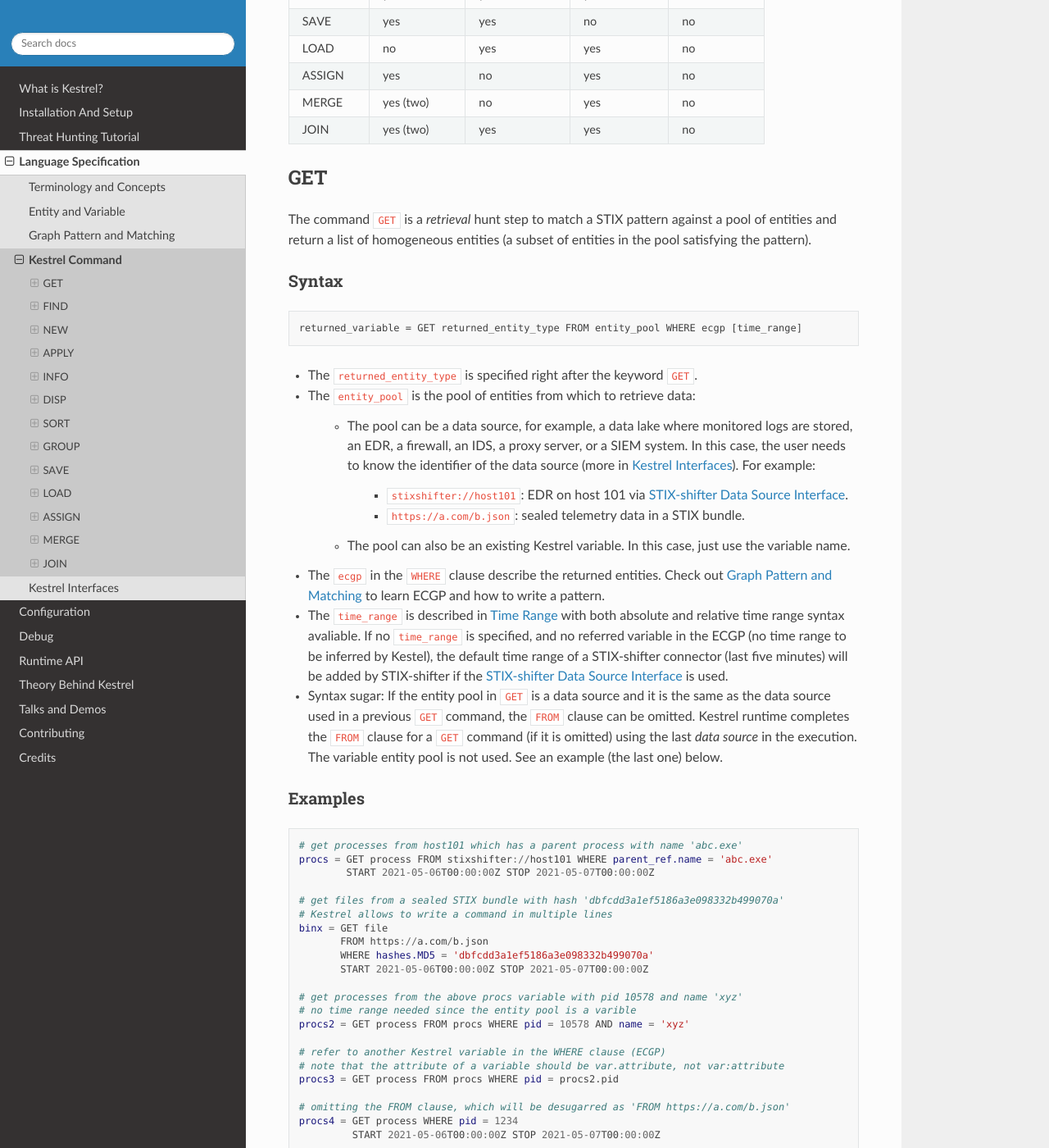
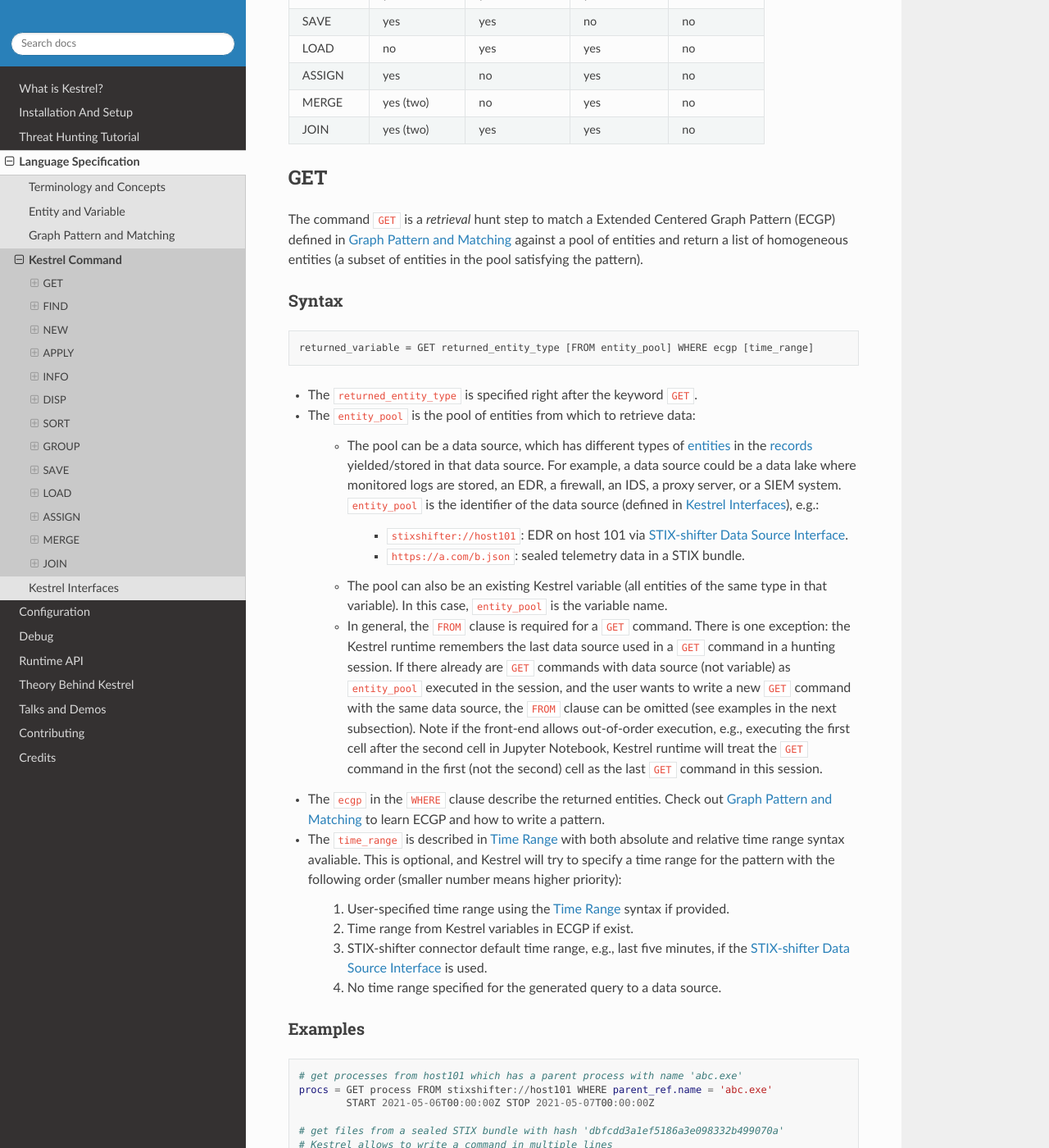
Before and after one commit to opencybersecurityalliance/kestrel-lang, a Sphinx documentation site: the page built from docs/language/commands.rst, in a window 1280 px wide and 1400 px high, scrolled down 1194 px. Shown: the whole window at 82% size. Built offline with Sphinx 7.4.7 and the Read the Docs theme 2.0.0, drawn with Linux system fonts in a browser that asks for light colours; some of the changed text lies outside the part shown.

Commit message:
upgraded doc:cmd GET and FIND

```diff
--- a/docs/language/commands.rst
+++ b/docs/language/commands.rst
@@ -65,49 +65,66 @@
 GET
 ---
 
-The command ``GET`` is a *retrieval* hunt step to match a STIX pattern against
-a pool of entities and return a list of homogeneous entities (a subset of
-entities in the pool satisfying the pattern).
+The command ``GET`` is a *retrieval* hunt step to match a Extended Centered
+Graph Pattern (ECGP) defined in :doc:`ecgp` against a pool of entities and
+return a list of homogeneous entities (a subset of entities in the pool
+satisfying the pattern).
 
 Syntax
 ^^^^^^
 
 ::
 
-    returned_variable = GET returned_entity_type FROM entity_pool WHERE ecgp [time_range]
+    returned_variable = GET returned_entity_type [FROM entity_pool] WHERE ecgp [time_range]
 
 - The ``returned_entity_type`` is specified right after the keyword ``GET``.
 
 - The ``entity_pool`` is the pool of entities from which to retrieve data:
 
-    - The pool can be a data source, for example, a data lake where monitored logs are
-      stored, an EDR, a firewall, an IDS, a proxy server, or a SIEM system. In
-      this case, the user needs to know the identifier of the data source (more
-      in :doc:`interface`). For example:
+    - The pool can be a data source, which has different types of
+      :ref:`entities<language/tac:Entity>` in the
+      :ref:`records<language/tac:Record>` yielded/stored in that data source.
+      For example, a data source could be a data lake where monitored logs are
+      stored, an EDR, a firewall, an IDS, a proxy server, or a SIEM system.
+      ``entity_pool`` is the identifier of the data source (defined in
+      :doc:`interface`), e.g.:
 
         - ``stixshifter://host101``: EDR on host 101 via
           :doc:`../source/kestrel_datasource_stixshifter.interface`.
         - ``https://a.com/b.json``: sealed telemetry data in a STIX bundle.
 
-    - The pool can also be an existing Kestrel variable. In this case, just use
-      the variable name.
+    - The pool can also be an existing Kestrel variable (all entities of the
+      same type in that variable). In this case, ``entity_pool`` is the
+      variable name.
+
+    - In general, the ``FROM`` clause is required for a ``GET`` command. There
+      is one exception: the Kestrel runtime remembers the last data source used
+      in a ``GET`` command in a hunting session. If there already are ``GET``
+      commands with data source (not variable) as ``entity_pool`` executed in
+      the session, and the user wants to write a new ``GET`` command with the
+      same data source, the ``FROM`` clause can be omitted (see examples in the
+      next subsection). Note if the front-end allows out-of-order execution,
+      e.g., executing the first cell after the second cell in Jupyter Notebook,
+      Kestrel runtime will treat the ``GET`` command in the first (not the
+      second) cell as the last ``GET`` command in this session.
 
 - The ``ecgp`` in the ``WHERE`` clause describe the returned entities. Check
   out :doc:`ecgp` to learn ECGP and how to write a pattern.
 
 - The ``time_range`` is described in :ref:`language/ecgp:Time Range` with both
-  absolute and relative time range syntax avaliable. If no ``time_range`` is
-  specified, and no referred variable in the ECGP (no time range to be inferred
-  by Kestel), the default time range of a STIX-shifter connector (last five
-  minutes) will be added by STIX-shifter if the
-  :doc:`../source/kestrel_datasource_stixshifter.interface` is used.
+  absolute and relative time range syntax avaliable. This is optional, and
+  Kestrel will try to specify a time range for the pattern with the following
+  order (smaller number means higher priority):
 
-- Syntax sugar: If the entity pool in ``GET`` is a data source and it is the
-  same as the data source used in a previous ``GET`` command, the ``FROM``
-  clause can be omitted. Kestrel runtime completes the ``FROM`` clause for a
-  ``GET`` command (if it is omitted) using the last *data source* in the
-  execution. The variable entity pool is not used. See an example (the last one)
-  below.
+    #. User-specified time range using the :ref:`language/ecgp:Time Range`
+       syntax if provided.
+
+    #. Time range from Kestrel variables in ECGP if exist.
+
+    #. STIX-shifter connector default time range, e.g., last five minutes, if
+       the :doc:`../source/kestrel_datasource_stixshifter.interface` is used.
+
+    #. No time range specified for the generated query to a data source.
 
 Examples
 ^^^^^^^^
@@ -126,11 +143,11 @@
            START 2021-05-06T00:00:00Z STOP 2021-05-07T00:00:00Z
 
     # get processes from the above procs variable with pid 10578 and name 'xyz'
-    # no time range needed since the entity pool is a varible
+    # usually no time range is used when the entity pool is a varible
     procs2 = GET process FROM procs WHERE pid = 10578 AND name = 'xyz'
 
     # refer to another Kestrel variable in the WHERE clause (ECGP)
-    # note that the attribute of a variable should be var.attribute, not var:attribute
+    # Kestrel will infer time range from `procs2`; users can override it by providing one
     procs3 = GET process FROM procs WHERE pid = procs2.pid
 
     # omitting the FROM clause, which will be desugarred as 'FROM https://a.com/b.json'
@@ -147,18 +164,25 @@
 ^^^^^^
 ::
 
-    returned_variable = FIND returned_entity_type RELATIONFROM input_variable [time_range]
+    returned_variable = FIND returned_entity_type RELATIONFROM input_variable [WHERE ecgp] [time_range]
 
-Kestrel defines the relation abstraction between entities as shown in the
-entity-relation chart:
+Kestrel defines two categories of relations: 5 sepcific relations and 1 generic
+relation. Specifc relations are directed, and the generic relation is
+non-directed. Details in the figure:
 
 .. image:: ../images/entityrelation.png
    :width: 100%
    :alt: Entity relationship.
 
-To find child processes of processes in a variable ``varA``, you can look up
-the entity-relation chart and get relation ``CREATED BY``, then write the
-command ``varB = FIND process CREATED BY varA``.
+The Kestrel relation is largely based on the standard STIX data model, e.g.,
+``_ref`` in STIX 2.0 and *SRO* in STIX 2.1. While STIX is extensible and a
+data source can bring their own mappings of custom relations, Kestrel only
+implements the relation supported in standard STIX to ensure its commonality.
+The good part is this automatically works on all `stix-shifter connectors`_,
+which mostly follow standard STIX. The bad part is standard STIX does not
+define file ``read``/``write``/``create``/``delete`` by process, so these
+specific relations are missing currently. Users can use the generic relation to
+find a superset of related entities as a partial solution.
 
 Examples
 ^^^^^^^^
@@ -188,6 +212,55 @@
 
     # find network-traffic which have source IP src_ip
     ntspecial = FIND network-traffic CREATED BY src_ip
+
+Limited ECGP in FIND
+^^^^^^^^^^^^^^^^^^^^
+
+The ``WHERE`` clause in ``FIND`` is an optional component to add constraints
+when generating low-level queries to data sources. The
+:ref:`ECGP<language/ecgp:Extended Centered Graph Pattern>` in ``WHERE`` clause
+has *centered subgraph* and *extended subgraph* components. Since the relation
+specified in ``FIND`` already describes related entities, which is a form of
+one-hop centered subgraph, the centered subgraph in ECGP (if exist in the
+``WHERE`` clause in ``FIND``) is abandoned. In another word, only the extended
+subgraphs of the ECGP in ``FIND`` is evaluated in execution, and there is no
+need to write the centered subgraphs in an ECGP in ``FIND``.
+
+For example, the following is a fully valid ``FIND`` with ECGP:
+
+.. code-block:: coffeescript
+
+    # find parent processes of processes in procs
+    #
+    # the added WHERE clause limits the search to be performed against endpoint101
+    #
+    # if there are other endpoints data in the data source (used to get `procs`),
+    # they will not be matched against
+    #
+    # assume the process identifier such as pid is reused across endpoints,
+    # this will reduce false positives and avoid unnecessary computation/transmision
+    #
+    parent_procs_ww = FIND process CREATED procs
+                      WHERE x-oca-asset:hostname = 'endpoint101'
+
+If a user writes the following, it actually results the same as the above example:
+
+.. code-block:: coffeescript
+
+    # the centered subgraph `process:name = 'bash'` in the following command
+    # will be abandoned when executing, resulting parent_procs_ww2 == parent_procs_ww
+    parent_procs_ww2 = FIND process CREATED procs
+                       WHERE name = 'bash' AND x-oca-asset:hostname = 'endpoint101'
+
+If the user wants to match parent processes that are only ``bash``, he/she needs
+a two-step huntflow:
+
+.. code-block:: coffeescript
+
+    parent_procs_ww = FIND process CREATED procs
+                      WHERE x-oca-asset:hostname = 'endpoint101'
+
+    parent_procs_bash = parent_procs_ww WHERE name = 'bash'
 
 Time Range in FIND
 ^^^^^^^^^^^^^^^^^^
--- a/docs/language/ecgp.rst
+++ b/docs/language/ecgp.rst
@@ -343,9 +343,9 @@
    extended subgraph root.
 
 #. The extended subgraphs can be spcified *anywhere* in the ECGP, which makes
-   it possible to write complex logic, e.g., an extended graph is used when the
-   centered graph is in one shape; otherwise, another extended subgraph or no
-   extended subgraph is specified to help the match.
+   it possible to write complex logic, e.g., an extended subgraph is used when
+   the centered graph is in one shape; otherwise, another extended subgraph or
+   no extended subgraph is specified to help the match.
 
 The example above is an extreme complex case to illustrate multiple unrelated
 extended subgraphs in an ECGP. In real uses, the most commonly used extended
```
Also changed, not shown: other parts of docs/language/commands.rst (+5 -4 lines), docs/images/entityrelation.png.
